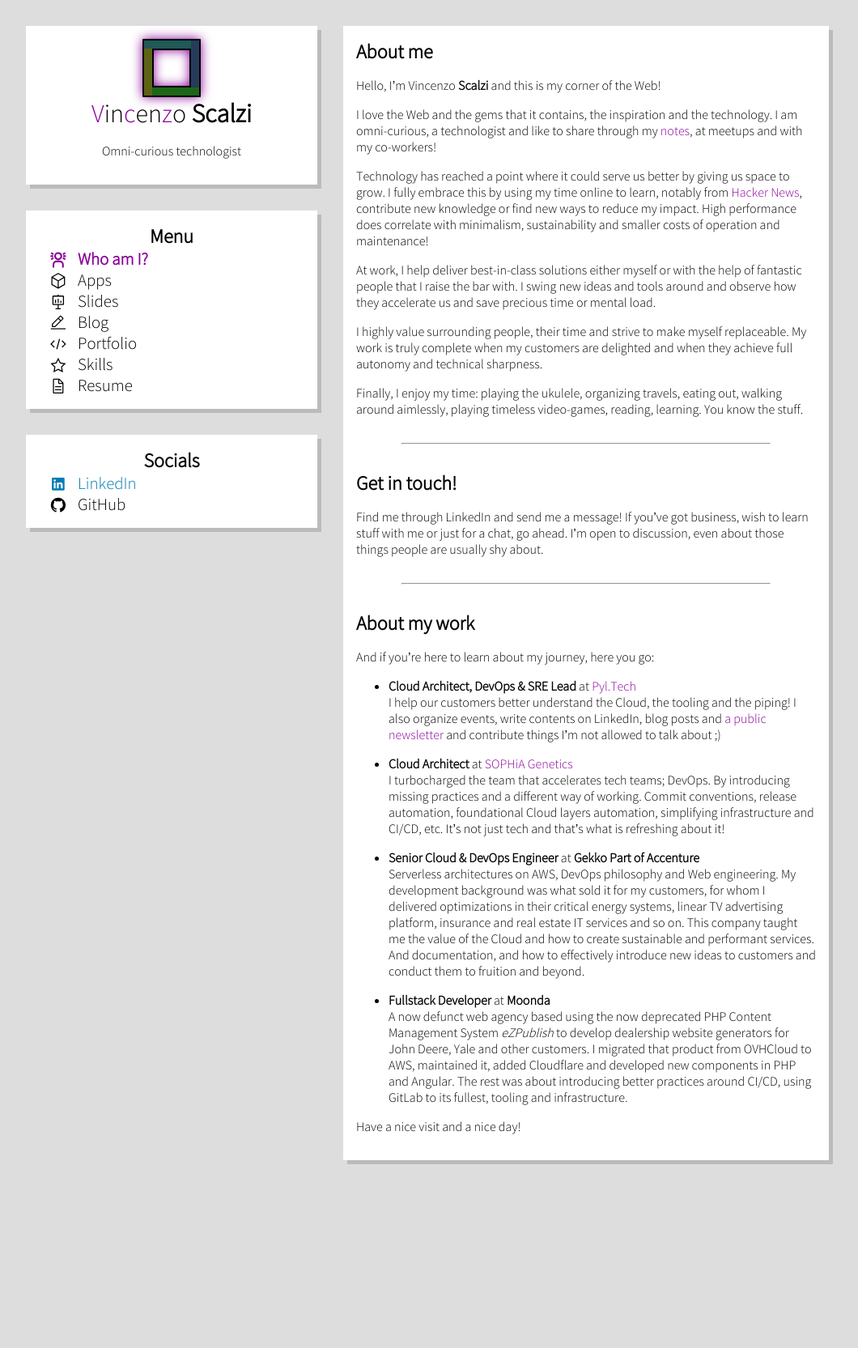
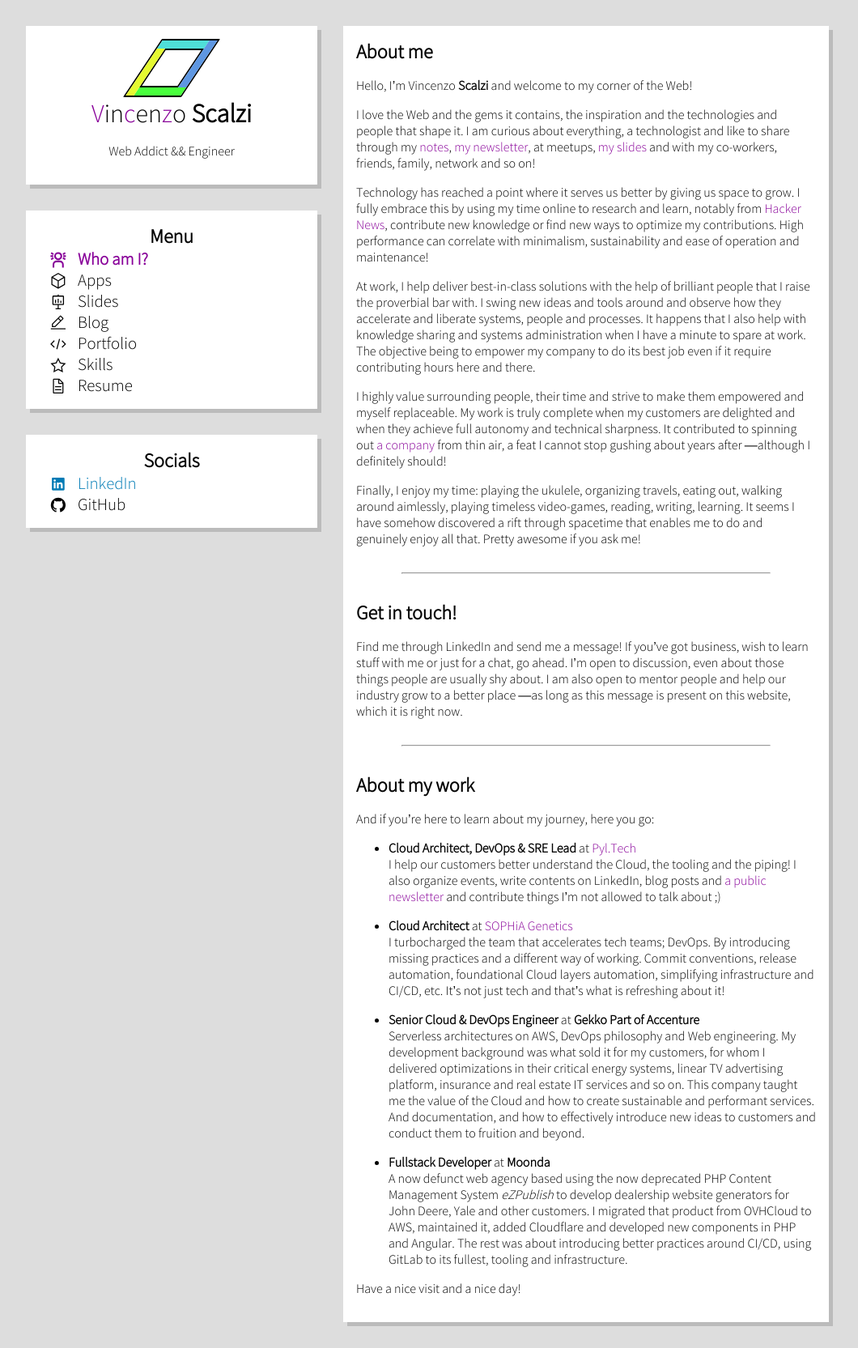
Before and after one commit to vcz-fr/Website, a Jekyll site: the page built from index.md, in a window 1280 px wide. Shown: the whole page at 81% size, without its empty margins (112-1172 px from the left). Built offline with Jekyll 4.4.1, drawn with Linux system fonts in a browser that asks for light colours; before the commit the page ends 1465 px from its top, so only the background shows below that.

Commit message:
Front page wording refresh

```diff
--- a/_includes/partials/title.html
+++ b/_includes/partials/title.html
@@ -7,5 +7,5 @@
         <div class="y"></div>
     </div>
     <h1><span class="purple">V</span>in<span class="purple">c</span>en<span class="purple">z</span>o <b>Scalzi</b></h1>
-    <p>Omni-curious technologist</p>
+    <p>Web Addict &amp;&amp; Engineer</p>
 </div>
--- a/assets/css/global.scss
+++ b/assets/css/global.scss
@@ -125,31 +125,6 @@
     .text-center:hover h1 {
         color: rgba(0, 0, 0, 0.1);
     }
-
-    :first-child:hover #logo {
-        transform: skew(-33.7deg);
-        transition-delay: 0s;
-
-        .c {
-            background-color: #4fdfd8;
-            transition-delay: 0s;
-        }
-
-        .b {
-            background-color: #5e97e2;
-            transition-delay: 0s;
-        }
-
-        .g {
-            background-color: #49ff3d;
-            transition-delay: 0s;
-        }
-
-        .y {
-            background-color: #e5f931;
-            transition-delay: 0s;
-        }
-    }
 }
 
 #logo {
@@ -169,13 +144,10 @@
         "y x b"
         "y g g";
 
-    filter: drop-shadow(0 0 7px #809);
     border: solid 2px black;
     border-radius: 1px;
 
-    transition: transform 0.3s;
-    transition-timing-function: cubic-bezier(1, -0.5, 0, 1);
-    transition-delay: 0.8s;
+    transform: skew(-33.7deg);
 
     .x {
         grid-area: x;
@@ -184,28 +156,21 @@
 
     .c {
         grid-area: c;
-        background-color: color-mix(in srgb, #4fdfd8, black 60%);
-        transition: background-color 0.2s;
+        background-color: #4fdfd8;
     }
 
     .b {
         grid-area: b;
-        background-color: color-mix(in srgb, #5e97e2, black 60%);
-        transition: background-color 0.2s;
-        transition-delay: 0.2s;
+        background-color: #5e97e2;
     }
 
     .g {
         grid-area: g;
-        background-color: color-mix(in srgb, #49ff3d, black 60%);
-        transition: background-color 0.2s;
-        transition-delay: 0.4s;
+        background-color: #49ff3d;
     }
 
     .y {
         grid-area: y;
-        background-color: color-mix(in srgb, #e5f931, black 60%);
-        transition: background-color 0.2s;
-        transition-delay: 0.6s;
+        background-color: #e5f931;
     }
 }
--- a/index.md
+++ b/index.md
@@ -7,32 +7,39 @@
 
 ## About me
 
-Hello, I'm Vincenzo **Scalzi** and this is my corner of the Web!
+Hello, I'm Vincenzo **Scalzi** and welcome to my corner of the Web!
 
-I love the Web and the gems that it contains, the inspiration and the technology. I am omni-curious, a technologist and
-like to share through my [notes](https://github.com/vcz-fr/meetup-notes){:rel="nofollow"}, at meetups and with my
-co-workers!
+I love the Web and the gems it contains, the inspiration and the technologies and people that shape it. I am curious
+about everything, a technologist and like to share through my [notes](https://meetups.vcz.fr/), [my newsletter](https://buttondown.com/pylote){:rel="nofollow"},
+at meetups, [my slides](https://vcz.fr/slides) and with my co-workers, friends, family, network and so on!
 
-Technology has reached a point where it could serve us better by giving us space to grow. I fully embrace this by using
-my time online to learn, notably from [Hacker News](https://news.ycombinator.com/){:rel="nofollow"}, contribute new
-knowledge or find new ways to reduce my impact. High performance does correlate with minimalism, sustainability and
-smaller costs of operation and maintenance!
+Technology has reached a point where it serves us better by giving us space to grow. I fully embrace this by using
+my time online to research and learn, notably from [Hacker News](https://news.ycombinator.com/){:rel="nofollow"},
+contribute new knowledge or find new ways to optimize my contributions. High performance can correlate with minimalism,
+sustainability and ease of operation and maintenance!
 
-At work, I help deliver best-in-class solutions either myself or with the help of fantastic people that I raise the bar
-with. I swing new ideas and tools around and observe how they accelerate us and save precious time or mental load.
+At work, I help deliver best-in-class solutions with the help of brilliant people that I raise the proverbial bar with.
+I swing new ideas and tools around and observe how they accelerate and liberate systems, people and processes. It
+happens that I also help with knowledge sharing and systems administration when I have a minute to spare at work. The
+objective being to empower my company to do its best job even if it require contributing hours here and there.
 
-I highly value surrounding people, their time and strive to make myself replaceable. My work is truly complete when my
-customers are delighted and when they achieve full autonomy and technical sharpness.
+I highly value surrounding people, their time and strive to make them empowered and myself replaceable. My work is truly
+complete when my customers are delighted and when they achieve full autonomy and technical sharpness. It contributed to
+spinning out [a company](https://www.terega-solutions.fr/en){:rel="nofollow"} from thin air, a feat I cannot stop
+gushing about years after —although I definitely should!
 
 Finally, I enjoy my time: playing the ukulele, organizing travels, eating out, walking around aimlessly, playing
-timeless video-games, reading, learning. You know the stuff.
+timeless video-games, reading, writing, learning. It seems I have somehow discovered a rift through spacetime that
+enables me to do and genuinely enjoy all that. Pretty awesome if you ask me!
 
 ***
 
 ## Get in touch!
 
 Find me through LinkedIn and send me a message! If you've got business, wish to learn stuff with me or just for a chat,
-go ahead. I'm open to discussion, even about those things people are usually shy about.
+go ahead. I'm open to discussion, even about those things people are usually shy about. I am also open to mentor people
+and help our industry grow to a better place —as long as this message is present on this website, which it is right
+now.
 
 ***
 
```
Also changed, not shown: slides/index.md (+1 -1 lines).
